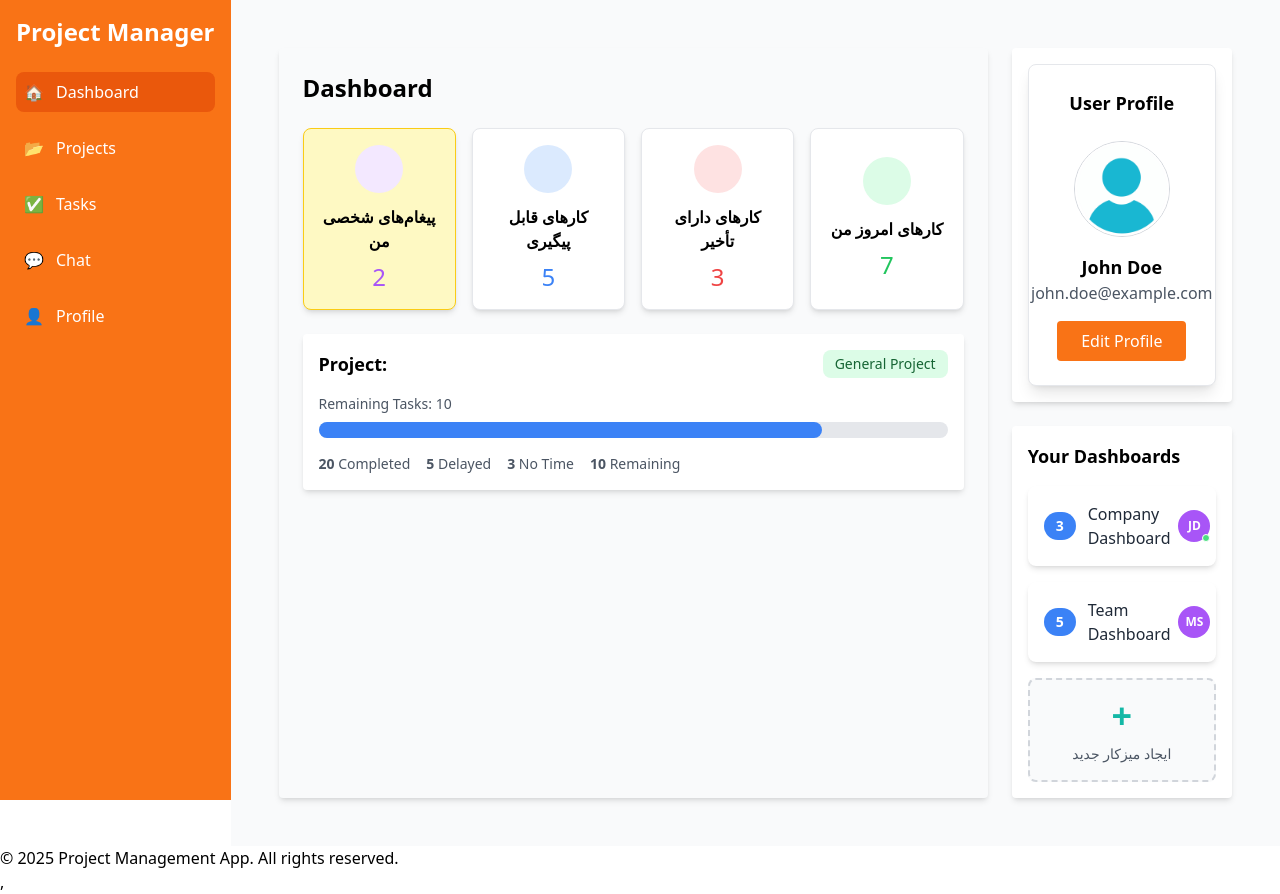
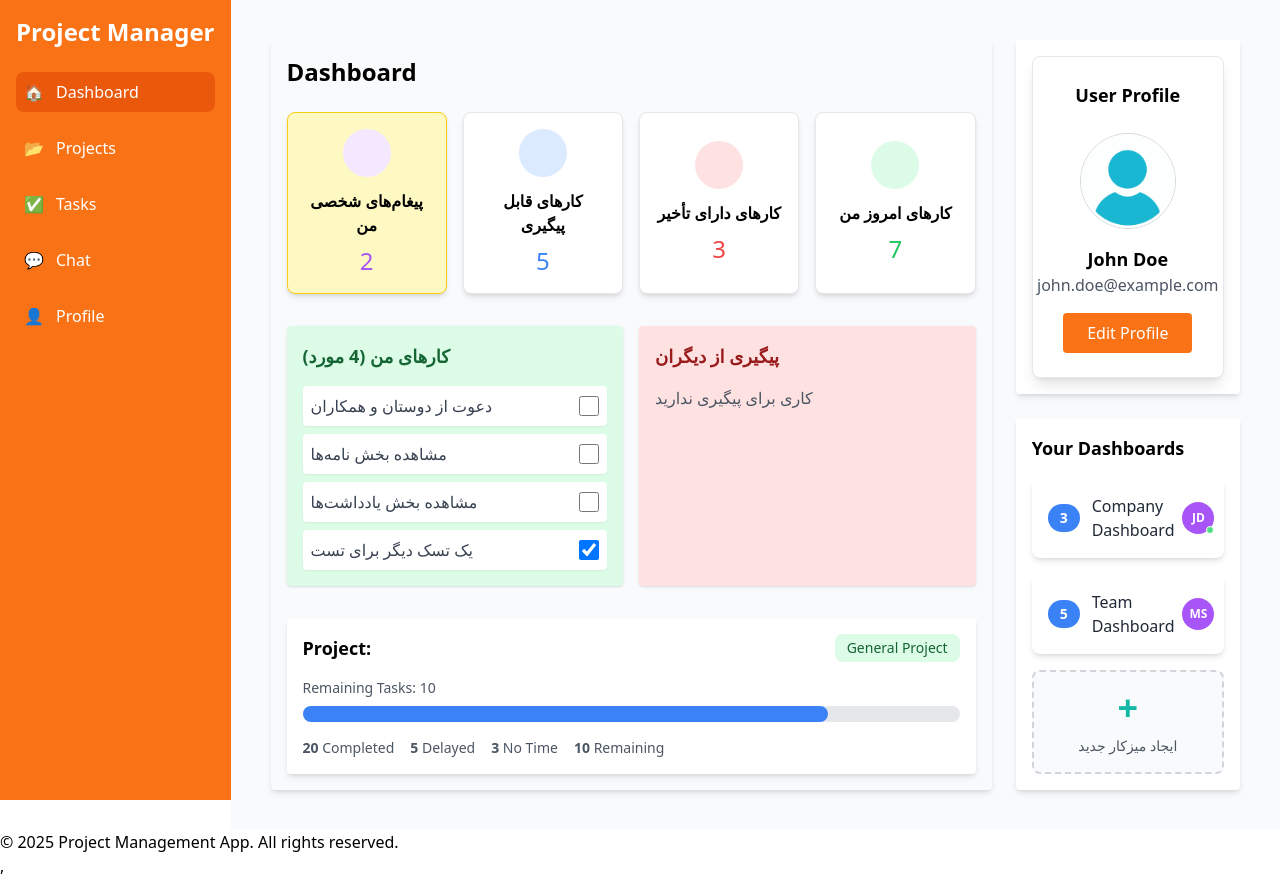
Before and after one commit to Mizito-Web/Mizito-Front, a React (Create React App) app: page /dashboard in a window 1280 px wide. Built offline with nearby package versions, Linux system fonts and the light colour scheme.

Commit message:
added undone tasks on main dashboard (needs to be connected to tasks)

```diff
--- /dev/null
+++ b/src/components/Tasks/TaskActionBoard.js
@@ -0,0 +1,54 @@
+// src/components/Dashboard/TaskActionBoard.js
+import React from 'react';
+
+const TaskActionBoard = ({ tasks, followUpTasks, onTaskDone }) => {
+  return (
+    <div className="grid grid-cols-2 gap-4 mt-8">
+      {/* My Tasks (Green Column) */}
+      <div className="bg-green-100 p-4 rounded shadow">
+        <h3 className="text-lg font-bold text-green-800 mb-4">کارهای من ({tasks.length} مورد)</h3>
+        {tasks.length > 0 ? (
+          <ul className="space-y-2">
+            {tasks.slice(0, 10).map((task) => (
+              <li
+                key={task.id}
+                className="flex justify-between items-center bg-white p-2 rounded shadow-sm hover:bg-gray-100"
+              >
+                <span className="text-gray-700">{task.title}</span>
+                <input
+                  type="checkbox"
+                  className="w-5 h-5 text-green-500 border-gray-300 rounded focus:ring-green-400"
+                  onChange={() => onTaskDone(task.id)}
+                  checked={task.done}
+                />
+              </li>
+            ))}
+          </ul>
+        ) : (
+          <p className="text-gray-600">هیچ کاری برای انجام ندارید</p>
+        )}
+      </div>
+
+      {/* Follow-Up Tasks (Red Column) */}
+      <div className="bg-red-100 p-4 rounded shadow">
+        <h3 className="text-lg font-bold text-red-800 mb-4">پیگیری از دیگران</h3>
+        {followUpTasks.length > 0 ? (
+          <ul className="space-y-2">
+            {followUpTasks.map((task) => (
+              <li
+                key={task.id}
+                className="bg-white p-2 rounded shadow-sm hover:bg-gray-100"
+              >
+                <span className="text-gray-700">{task.title}</span>
+              </li>
+            ))}
+          </ul>
+        ) : (
+          <p className="text-gray-600">کاری برای پیگیری ندارید</p>
+        )}
+      </div>
+    </div>
+  );
+};
+
+export default TaskActionBoard;
--- a/src/pages/Dashboard.js
+++ b/src/pages/Dashboard.js
@@ -2,17 +2,32 @@ import React, { useEffect, useState } from 'react';
 import ProfileInfo from '../components/Profile/ProfileInfo';
 import TaskSummary from '../components/Tasks/TaskSummary';
 import ProjectProgress from '../components/Projects/ProjectProgress';
+import TaskActionBoard from '../components/Tasks/TaskActionBoard';
 import DashboardList from '../components/Dashboard/DashboardList';
 
 const Dashboard = () => {
+  // User State
   const [user, setUser] = useState({
     name: 'John Doe',
     email: 'john.doe@example.com',
-    avatar: '/avatar.png',
+    avatar: '/avatar.png', // Replace with your sample avatar
   });
 
+  // Project Progress State
   const [progressData, setProgressData] = useState(null);
 
+  // Tasks State
+  const [tasks, setTasks] = useState([
+    { id: 1, title: 'دعوت از دوستان و همکاران', done: false },
+    { id: 2, title: 'مشاهده بخش نامه‌ها', done: false },
+    { id: 3, title: 'مشاهده بخش یادداشت‌ها', done: false },
+    { id: 4, title: 'یک تسک دیگر برای تست', done: true },
+  ]);
+
+  // Follow-Up Tasks State
+  const [followUpTasks, setFollowUpTasks] = useState([]);
+
+  // Dashboards State
   const [dashboards, setDashboards] = useState([
     {
       id: 1,
@@ -28,20 +43,33 @@ const Dashboard = () => {
     },
   ]);
 
+  // Handle Task Completion
+  const handleTaskDone = (taskId) => {
+    setTasks((prevTasks) =>
+      prevTasks.map((task) =>
+        task.id === taskId ? { ...task, done: !task.done } : task
+      )
+    );
+  };
+
+  // Handle Profile Save
   const handleSaveProfile = (updatedUser) => {
     setUser(updatedUser);
     console.log('Profile updated:', updatedUser);
   };
 
+  // Handle Adding a New Dashboard
   const handleAddDashboard = (newDashboard) => {
     setDashboards((prevDashboards) => [...prevDashboards, newDashboard]);
   };
 
+  // Handle Selecting a Dashboard
   const handleSelectDashboard = (dashboardId) => {
     console.log(`Selected dashboard ID: ${dashboardId}`);
   };
 
   useEffect(() => {
+    // Simulate fetching project progress data
     const fetchProgressData = async () => {
       const data = await new Promise((resolve) =>
         setTimeout(() => {
@@ -59,21 +87,33 @@ const Dashboard = () => {
     };
 
     fetchProgressData();
+
+    // Simulate fetching follow-up tasks
+    const fetchFollowUpTasks = async () => {
+      const data = await new Promise((resolve) =>
+        setTimeout(() => resolve([]), 1000)
+      );
+      setFollowUpTasks(data);
+    };
+
+    fetchFollowUpTasks();
   }, []);
 
   return (
-    <div className="grid grid-cols-12 gap-6 p-6">
+    <div className="grid grid-cols-12 gap-6 p-4">
       {/* Main Content */}
-      <div className="col-span-9 bg-gray-50 p-6 rounded shadow-md">
+      <div className="col-span-9 bg-gray-50 p-4 rounded shadow-md">
         <h1 className="text-2xl font-bold mb-6">Dashboard</h1>
-
         {/* Task Summary Section */}
-        <div className="mb-6">
-          <TaskSummary />
-        </div>
-
-        {/* Project Progress Section */}
-        <div>
+        <TaskSummary />
+        {/* Task Action Board */}
+        <TaskActionBoard
+          tasks={tasks}
+          followUpTasks={followUpTasks}
+          onTaskDone={handleTaskDone}
+        />
+        <div className="mt-8">
+          {/* Project Progress Section */}
           {progressData ? (
             <ProjectProgress progressData={progressData} />
           ) : (
--- a/src/pages/dash2.js
+++ b/src/pages/dash2.js
@@ -1,15 +1,52 @@
-import React, { useEffect, useState } from "react";
-import ProjectProgress from "../components/Projects/ProjectProgress";
+import React, { useEffect, useState } from 'react';
+import ProfileInfo from '../components/Profile/ProfileInfo';
+import TaskSummary from '../components/Tasks/TaskSummary';
+import ProjectProgress from '../components/Projects/ProjectProgress';
+import DashboardList from '../components/Dashboard/DashboardList';
 
 const Dashboard = () => {
+  const [user, setUser] = useState({
+    name: 'John Doe',
+    email: 'john.doe@example.com',
+    avatar: '/avatar.png',
+  });
+
+  const [progressData, setProgressData] = useState(null);
+
+  const [dashboards, setDashboards] = useState([
+    {
+      id: 1,
+      name: 'Company Dashboard',
+      itemCount: 3,
+      colleagues: [{ initials: 'JD', online: true }],
+    },
+    {
+      id: 2,
+      name: 'Team Dashboard',
+      itemCount: 5,
+      colleagues: [{ initials: 'MS', online: false }],
+    },
+  ]);
+
+  const handleSaveProfile = (updatedUser) => {
+    setUser(updatedUser);
+    console.log('Profile updated:', updatedUser);
+  };
+
+  const handleAddDashboard = (newDashboard) => {
+    setDashboards((prevDashboards) => [...prevDashboards, newDashboard]);
+  };
+
+  const handleSelectDashboard = (dashboardId) => {
+    console.log(`Selected dashboard ID: ${dashboardId}`);
+  };
 
   useEffect(() => {
-        // Simulate API call
     const fetchProgressData = async () => {
       const data = await new Promise((resolve) =>
         setTimeout(() => {
           resolve({
-                type: "General Project",
+            type: 'General Project',
             remainingTasks: 10,
             completionPercentage: 80,
             completedTasks: 20,
@@ -25,11 +62,44 @@ const Dashboard = () => {
   }, []);
 
   return (
-    <div>
+    <div className="grid grid-cols-12 gap-6 p-6">
+      {/* Main Content */}
+      <div className="col-span-9 bg-gray-50 p-6 rounded shadow-md">
         <h1 className="text-2xl font-bold mb-6">Dashboard</h1>
 
+        {/* Task Summary Section */}
+        <div className="mb-6">
+          <TaskSummary />
         </div>
 
+        {/* Project Progress Section */}
+        <div>
+          {progressData ? (
+            <ProjectProgress progressData={progressData} />
+          ) : (
+            <p>Loading project data...</p>
+          )}
+        </div>
+      </div>
+
+      {/* Right Sidebar */}
+      <div className="col-span-3 flex flex-col gap-6">
+        {/* Profile Info */}
+        <div className="bg-white rounded shadow-md p-4">
+          <ProfileInfo user={user} onSave={handleSaveProfile} />
+        </div>
+
+        {/* Dashboard List */}
+        <div className="bg-white rounded shadow-md p-4">
+          <h2 className="text-lg font-bold mb-4">Your Dashboards</h2>
+          <DashboardList
+            dashboards={dashboards}
+            onSelect={handleSelectDashboard}
+            onAdd={handleAddDashboard}
+          />
+        </div>
+      </div>
+    </div>
   );
 };
 
```
Lines whose indentation alone changed are shown as unchanged.
